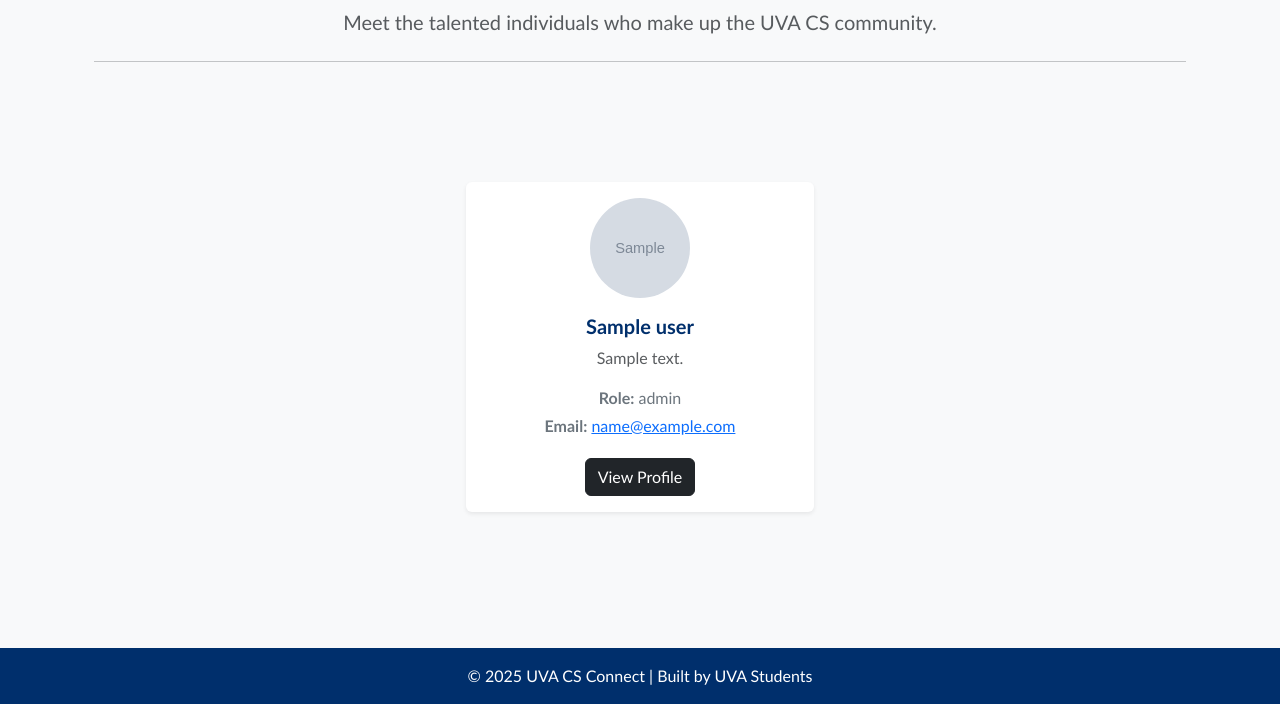
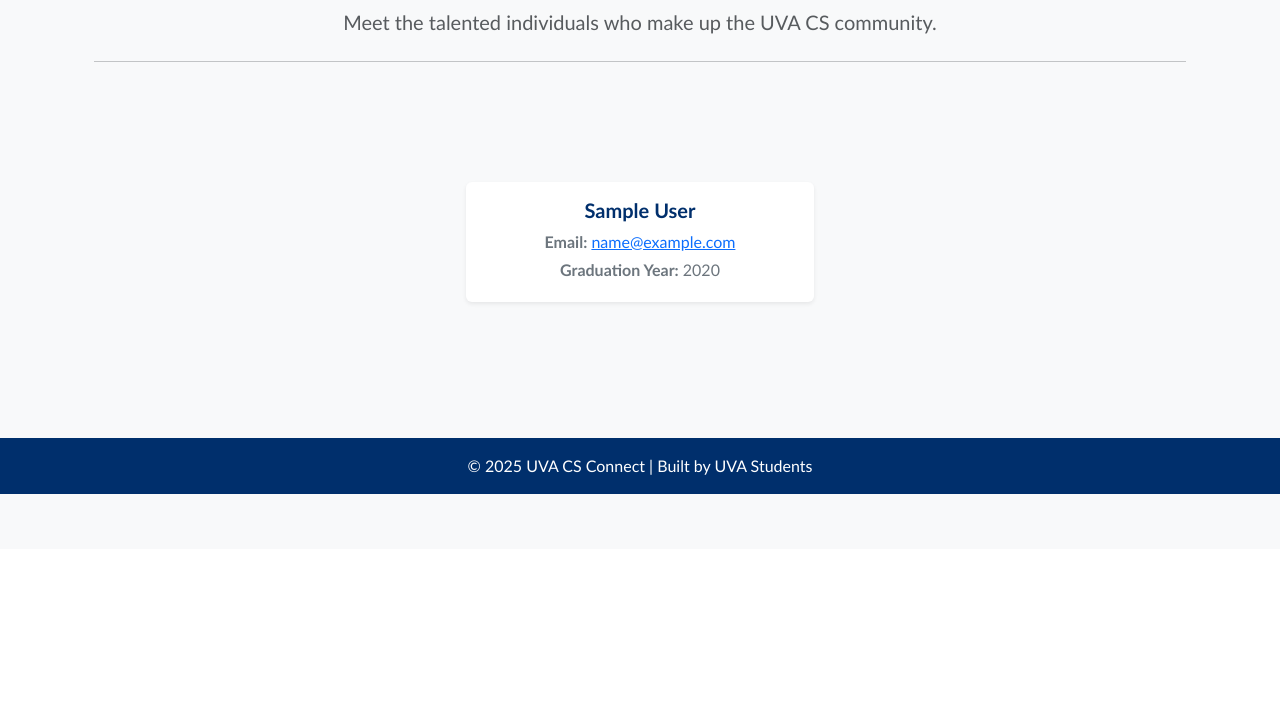
Before and after one commit to cbrooks-dev/uva-cs-connect, a Flask app: template app/templates/users.html in a window 1280 px wide. Shown: the part 251-955 px from the top of the page. After the commit the page ends 745 px from the top, so only its background shows below. Run offline with Flask 3, Linux system fonts and the light colour scheme; the template is opened without the code that fills it: most values are stand-ins (such as "Sample title", 1, 10 or a date in 2020); grey boxes marked "Sample" are stand-in pictures.

Commit message:
Update users.html

```diff
--- a/app/templates/users.html
+++ b/app/templates/users.html
@@ -1,16 +1,6 @@
 {% extends "base.html" %}
 
 {% block content %}
-
-<!DOCTYPE html>
-
-<html lang="en">
-<head>
-    <meta charset="UTF-8">
-    <meta name="viewport" content="width=device-width, initial-scale=1.0">
-    <title>Community Members</title>
-</head>
-<body>
 
 <section class="text-center mb-5 py-5">
     <div class="container">
@@ -26,19 +16,13 @@
         <div class="col-md-6 col-lg-4 mb-4">
             <div class="card h-100 shadow-sm border-0 text-center">
                 <div class="card-body">
-                    <img src="{{ user.profile_picture }}" class="rounded-circle mb-3" alt="{{ user.name }}" width="100" height="100">
-                    <h5 class="card-title fw-bold" style="color: #002f6c;">{{ user.name }}</h5>
-                    <p class="card-text text-muted">{{ user.bio }}</p>
-                    <p class="text-secondary mb-1"><strong>Role:</strong> {{ user.role }}</p>
+                    <h5 class="card-title fw-bold" style="color: #002f6c;">{{ user.first_name }} {{ user.last_name }}</h5>
                     <p class="text-secondary mb-1"><strong>Email:</strong> <a href="mailto:{{ user.email }}">{{ user.email }}</a></p>
-                    <a href="{{ user.profile_link }}" class="btn btn-dark mt-3">View Profile</a>
+                    <p class="text-secondary mb-1"><strong>Graduation Year:</strong> {{ user.grad_year }}</p>
                 </div>
             </div>
         </div>
         {% endfor %}
     </div>
 </div>
-
-</body>
-</html>
 {% endblock %}
```
